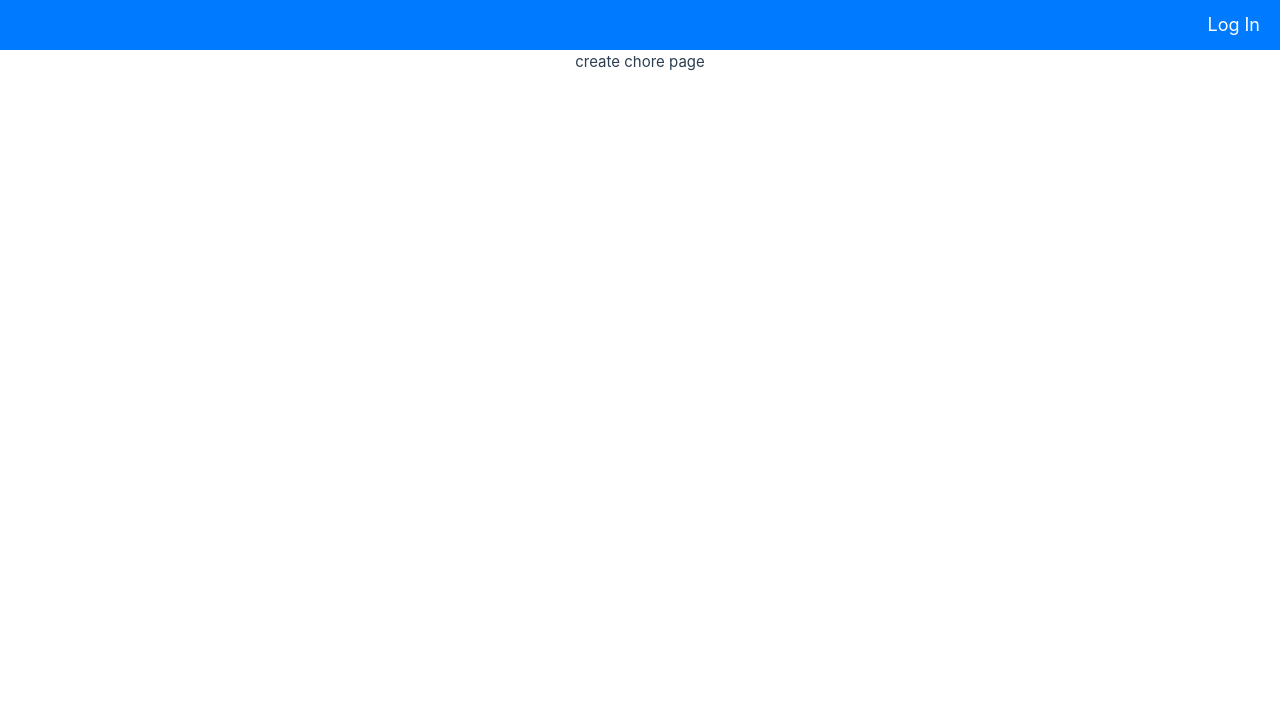
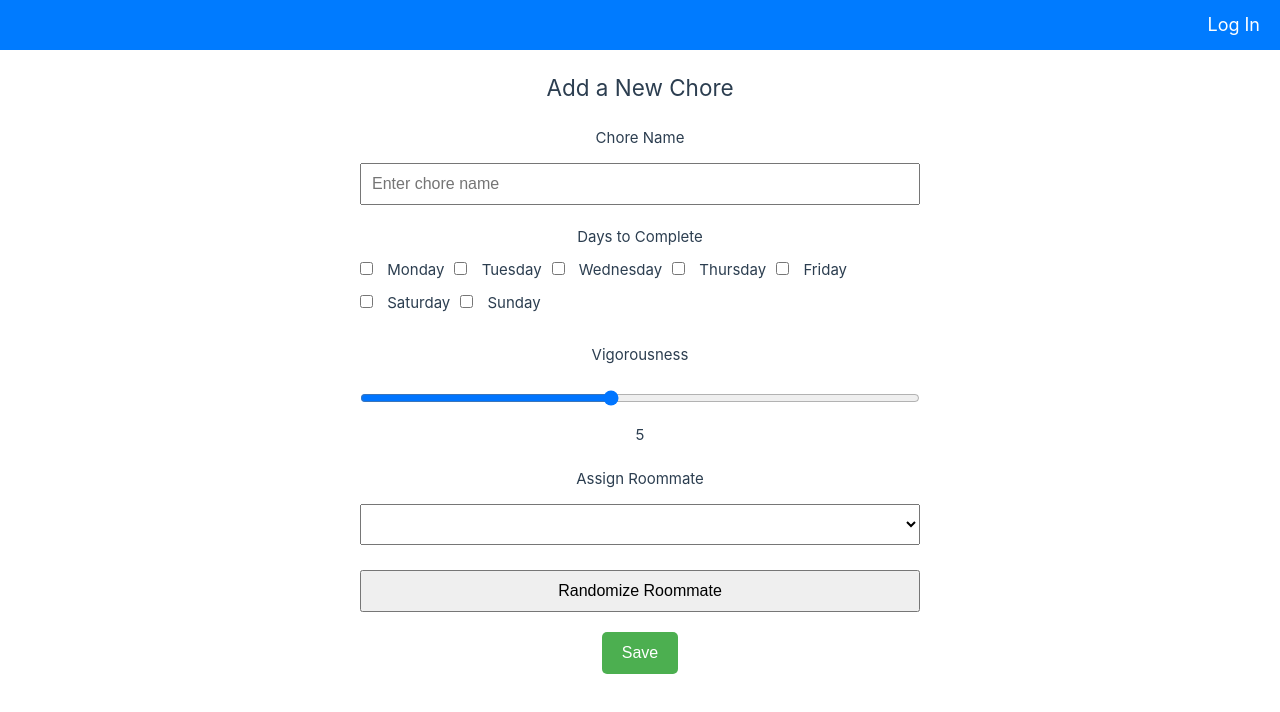
Before and after one commit to 222tia/technical-mockup-implementation, a Vue app: page /CreateChore in a window 1280 px wide. Shown: the top 712 px of the page. Built offline with nearby package versions, Linux system fonts and the light colour scheme.

Commit message:
implement create chore page

```diff
--- a/src/components/CreateChore.vue
+++ b/src/components/CreateChore.vue
@@ -1,3 +1,137 @@
 <template>
-    <p>create chore page</p>
-</template>
+    <div class="add-chore-page">
+        <h2>Add a New Chore</h2>
+
+        <div class="input-group">
+            <label for="chore-name">Chore Name</label>
+            <input type="text" id="chore-name" v-model="choreName" placeholder="Enter chore name" />
+        </div>
+
+        <div class="input-group">
+            <label>Days to Complete</label>
+            <div class="days-checkboxes">
+            <label v-for="day in days" :key="day">
+                <input type="checkbox" :value="day" v-model="selectedDays" />
+                {{ day }}
+            </label>
+            </div>
+        </div>
+
+        <div class="input-group">
+            <label for="vigorousness">Vigorousness</label>
+            <input
+            type="range"
+            id="vigorousness"
+            min="1"
+            max="10"
+            v-model="vigorousness"
+            step="1"
+            />
+            <span>{{ vigorousness }}</span>
+        </div>
+
+        <div class="input-group">
+            <label for="roommate">Assign Roommate</label>
+            <select v-model="assignedRoommate">
+            <option v-for="roommate in roommates" :key="roommate.id" :value="roommate.name">
+                {{ roommate.name }}
+            </option>
+            </select>
+        </div>
+
+        <div class="input-group">
+            <button @click="randomizeRoommate">Randomize Roommate</button>
+        </div>
+
+        <div class="submit-button">
+            <router-link to="/Dashboard">
+                <button>Save</button>
+            </router-link>
+        </div>
+    </div>
+  </template>
+
+  <script setup>
+  import { ref } from 'vue';
+
+  const choreName = ref('');
+  const vigorousness = ref(5);
+  const selectedDays = ref([]);
+  const assignedRoommate = ref('');
+  const roommates = ref([
+    { id: 1, name: 'User 1' },
+    { id: 2, name: 'User 2' },
+    { id: 3, name: 'User 3' }
+  ]);
+
+  const days = ['Monday', 'Tuesday', 'Wednesday', 'Thursday', 'Friday', 'Saturday', 'Sunday'];
+
+
+  const randomizeRoommate = () => {
+    const randomIndex = Math.floor(Math.random() * roommates.value.length);
+    assignedRoommate.value = roommates.value[randomIndex].name;
+  };
+  </script>
+
+  <style scoped>
+  .add-chore-page {
+    padding: 20px;
+    max-width: 600px;
+    margin: 0 auto;
+  }
+
+  h2 {
+    text-align: center;
+    margin-bottom: 20px;
+  }
+
+  .input-group {
+    margin-bottom: 20px;
+  }
+
+  .input-group label {
+    display: block;
+    margin-bottom: 8px;
+  }
+
+  .input-group input,
+  .input-group select,
+  .input-group button {
+    width: 100%;
+    padding: 10px;
+    font-size: 16px;
+    margin-top: 5px;
+  }
+
+  .input-group input[type="checkbox"] {
+    width: auto;
+    margin-right: 10px;
+  }
+
+  .days-checkboxes {
+    display: flex;
+    flex-wrap: wrap;
+  }
+
+  .days-checkboxes label {
+    margin-right: 10px;
+  }
+
+  .submit-button {
+    text-align: center;
+  }
+
+  .submit-button button {
+    background-color: #4caf50;
+    color: white;
+    border: none;
+    padding: 12px 20px;
+    font-size: 16px;
+    cursor: pointer;
+    border-radius: 5px;
+  }
+
+  .submit-button button:hover {
+    background-color: #45a049;
+  }
+  </style>
```
